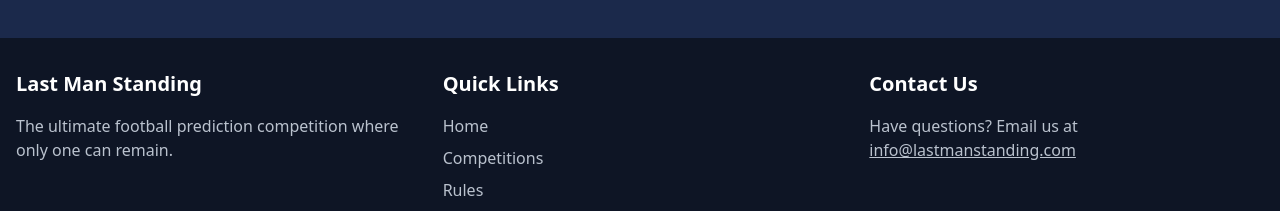
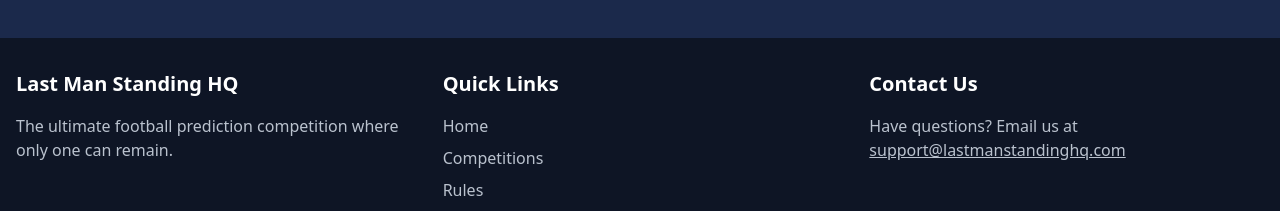
Before and after one commit to conorhutchins/lms, a Next.js app: page / in a window 1280 px wide. Shown: the part 3142-3353 px from the top of the page. Built offline with nearby package versions, Linux system fonts and the light colour scheme; no server answers.

Commit message:
update footer email

```diff
--- a/components/layout/Footer.tsx
+++ b/components/layout/Footer.tsx
@@ -8,7 +8,7 @@ export default function Footer() {
       <div className="container mx-auto px-4">
         <div className="grid grid-cols-1 md:grid-cols-3 gap-8">
           <div>
-            <h3 className="text-xl font-bold mb-4">Last Man Standing</h3>
+            <h3 className="text-xl font-bold mb-4">Last Man Standing HQ</h3>
             <p className="text-muted-foreground">
               The ultimate football prediction competition where only one can remain.
             </p>
@@ -27,7 +27,7 @@ export default function Footer() {
           <div>
             <h3 className="text-xl font-bold mb-4">Contact Us</h3>
             <p className="text-muted-foreground">
-              Have questions? Email us at <a href="mailto:info@lastmanstanding.com" className="underline">info@lastmanstanding.com</a>
+              Have questions? Email us at <a href="mailto:support@lastmanstandinghq.com" className="underline">support@lastmanstandinghq.com</a>
             </p>
           </div>
         </div>
```
